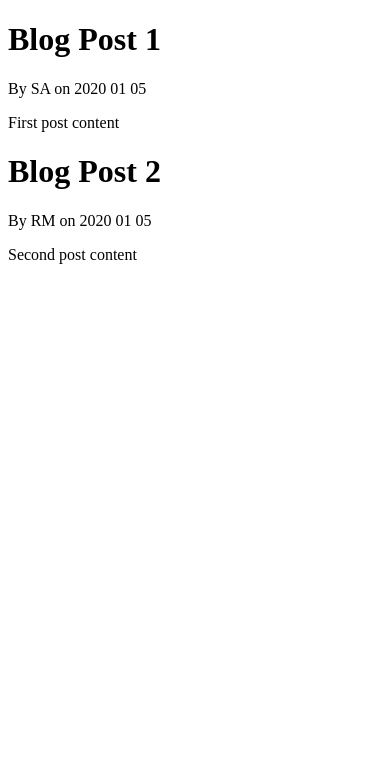
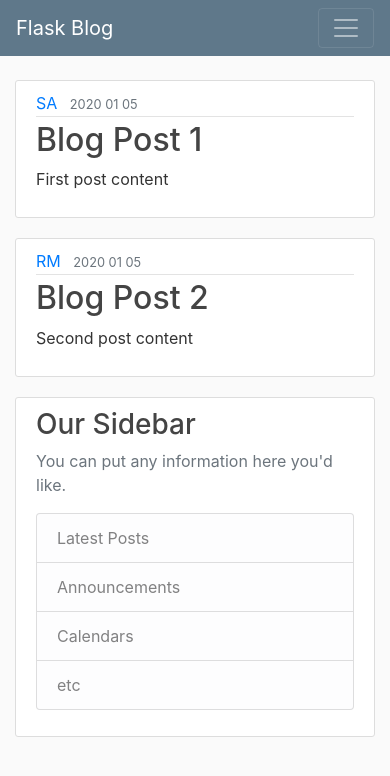
Before and after one commit to akinogit/Py3_Flask_Web_Blog, a Flask app: page / in a window 390 px wide. Shown: the top 776 px of the page. Run offline with Flask 2, Linux system fonts and the light colour scheme; some libraries are stand-ins or nearby versions.

Commit message:
Add layout.html Bootstrap CSS

```diff
--- /dev/null
+++ b/static/main.css
@@ -0,0 +1,80 @@
+body {
+  background: #fafafa;
+  color: #333333;
+  margin-top: 5rem;
+}
+
+h1, h2, h3, h4, h5, h6 {
+  color: #444444;
+}
+
+.bg-steel {
+  background-color: #5f788a;
+}
+
+.site-header .navbar-nav .nav-link {
+  color: #cbd5db;
+}
+
+.site-header .navbar-nav .nav-link:hover {
+  color: #ffffff;
+}
+
+.site-header .navbar-nav .nav-link.active {
+  font-weight: 500;
+}
+
+.content-section {
+  background: #ffffff;
+  padding: 10px 20px;
+  border: 1px solid #dddddd;
+  border-radius: 3px;
+  margin-bottom: 20px;
+}
+
+.article-title {
+  color: #444444;
+}
+
+a.article-title:hover {
+  color: #428bca;
+  text-decoration: none;
+}
+
+.article-content {
+  white-space: pre-line;
+}
+
+.article-img {
+  height: 65px;
+  width: 65px;
+  margin-right: 16px;
+}
+
+.article-metadata {
+  padding-bottom: 1px;
+  margin-bottom: 4px;
+  border-bottom: 1px solid #e3e3e3
+}
+
+.article-metadata a:hover {
+  color: #333;
+  text-decoration: none;
+}
+
+.article-svg {
+  width: 25px;
+  height: 25px;
+  vertical-align: middle;
+}
+
+.account-img {
+  height: 125px;
+  width: 125px;
+  margin-right: 20px;
+  margin-bottom: 16px;
+}
+
+.account-heading {
+  font-size: 2.5rem;
+}
--- a/templates/home.html
+++ b/templates/home.html
@@ -1,20 +1,18 @@
-<!DOCTYPE html>
-<html lang="en">
-<head>
-    <meta charset="UTF-8">
-    <!-- home.htmlの場合はelseになる -->
-    {% if title %}
-        <title>Flask Blog - {{ title }}</title>
-    {% else %}
-        <title>Flask Blog</title>
-    {% endif %}
-</head>
-<body>
-    <!-- 引数で渡されたpostsのデータを表示 -->
+{#layout.html の　contentに差し込まれるようにしている#}
+{% extends "layout.html" %}
+{% block content %}
     {% for post in posts %}
-        <h1>{{ post.title }}</h1>
-        <p>By {{ post.author }} on {{ post.date_posted }}</p>
-        <p>{{ post.content }}</p>
+<!-- ↓ここからスニペットのコードを貼り付け(article) -->
+     <article class="media content-section">
+        <div class="media-body">
+            <div class="article-metadata">
+                <a class="mr-2" href="#">{{ post.author }}</a>
+                <small class="text-muted">{{ post.date_posted }}</small>
+            </div>
+            <h2><a class="article-title" href="#">{{ post.title }}</a></h2>
+            <p class="article-content">{{ post.content }}</p>
+        </div>
+    </article>
+<!-- ↑ここまで -->
     {% endfor %}
-</body>
-</html>
+{% endblock content %}
--- /dev/null
+++ b/templates/layout.html
@@ -0,0 +1,76 @@
+<!DOCTYPE html>
+<html lang="en">
+<head>
+<!-- ↓ここからサイトのコードを貼り付け -->
+    <!-- Required meta tags -->
+  <meta charset="utf-8">
+    <meta name="viewport" content="width=device-width, initial-scale=1, shrink-to-fit=no">
+
+    <!-- Bootstrap CSS -->
+     <link rel="stylesheet" href="https://stackpath.bootstrapcdn.com/bootstrap/4.2.1/css/bootstrap.min.css" integrity="sha384-GJzZqFGwb1QTTN6wy59ffF1BuGJpLSa9DkKMp0DgiMDm4iYMj70gZWKYbI706tWS" crossorigin="anonymous">
+
+    <!-- main.cssの読込 -->
+     <link rel="stylesheet" type="text/css" href="{{ url_for('static', filename='main.css') }}">
+
+
+    <meta charset="UTF-8">
+    {% if title %}
+    <title>Flask Web Blog - {{ title }}</title>
+    {% else %}
+    <title>Flask Web Blog</title>
+    {% endif %}
+</head>
+<body>
+<!-- ↓ここからスニペットのコードを貼り付け(navbar) -->
+    <header class="site-header">
+        <nav class="navbar navbar-expand-md navbar-dark bg-steel fixed-top">
+            <div class="container">
+                <a class="navbar-brand mr-4" href="/">Flask Blog</a>
+                <button class="navbar-toggler" type="button" data-toggle="collapse" data-target="#navbarToggle" aria-controls="navbarToggle" aria-expanded="false" aria-label="Toggle navigation">
+                    <span class="navbar-toggler-icon"></span>
+                </button>
+                <div class="collapse navbar-collapse" id="navbarToggle">
+                    <div class="navbar-nav mr-auto">
+                        <a class="nav-item nav-link" href="/">Home</a>
+                        <a class="nav-item nav-link" href="/about">About</a>
+                    </div>
+                    <!-- Navbar Right Side -->
+  <div class="navbar-nav">
+                        <a class="nav-item nav-link" href="/login">Login</a>
+                        <a class="nav-item nav-link" href="/register">Register</a>
+                    </div>
+                </div>
+            </div>
+        </nav>
+    </header>
+<!-- ↑ここまで -->
+<!-- ↓ここからスニペットのコードを貼り付け(main) -->
+    <main role="main" class="container">
+        <div class="row">
+            <div class="col-md-8">
+                {% block content %}{% endblock %}
+            </div>
+            <div class="col-md-4">
+                <div class="content-section">
+                    <h3>Our Sidebar</h3>
+                    <p class='text-muted'>You can put any information here you'd like.
+                    <ul class="list-group">
+                        <li class="list-group-item list-group-item-light">Latest Posts</li>
+                        <li class="list-group-item list-group-item-light">Announcements</li>
+                        <li class="list-group-item list-group-item-light">Calendars</li>
+                        <li class="list-group-item list-group-item-light">etc</li>
+                    </ul>
+                    </p>
+                </div>
+            </div>
+        </div>
+    </main>
+<!-- ↑ここまで -->
+<!-- ↓ここからサイトのコードを貼り付け -->
+    <!-- Optional JavaScript -->
+    <!-- jQuery first, then Popper.js, then Bootstrap JS -->  <script src="https://code.jquery.com/jquery-3.3.1.slim.min.js" integrity="sha384-q8i/X+965DzO0rT7abK41JStQIAqVgRVzpbzo5smXKp4YfRvH+8abtTE1Pi6jizo" crossorigin="anonymous"></script>
+    <script src="https://cdnjs.cloudflare.com/ajax/libs/popper.js/1.14.6/umd/popper.min.js" integrity="sha384-wHAiFfRlMFy6i5SRaxvfOCifBUQy1xHdJ/yoi7FRNXMRBu5WHdZYu1hA6ZOblgut" crossorigin="anonymous"></script>
+    <script src="https://stackpath.bootstrapcdn.com/bootstrap/4.2.1/js/bootstrap.min.js" integrity="sha384-B0UglyR+jN6CkvvICOB2joaf5I4l3gm9GU6Hc1og6Ls7i6U/mkkaduKaBhlAXv9k" crossorigin="anonymous"></script>
+<!-- ↑ここまで -->
+</body>
+</html>
```
Also changed, not shown: templates/about.html (+4 -14 lines).
